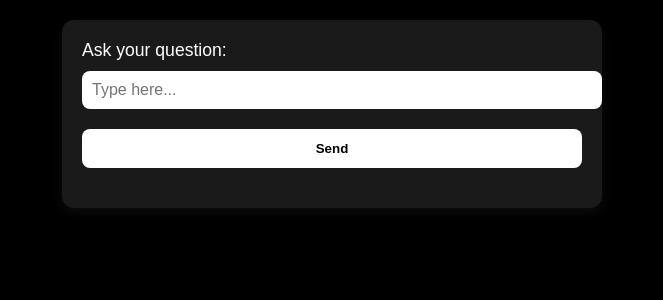
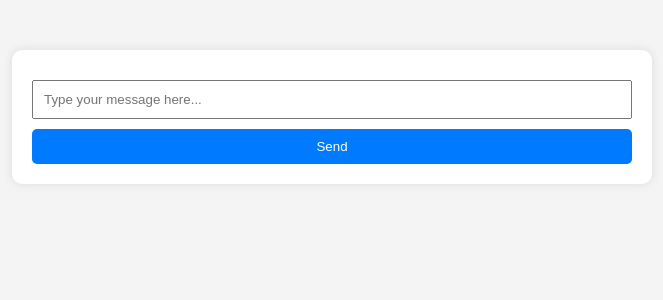
Before and after one commit to Istiyak4099/Vertex, a Flask app: page / in a window 1280 px wide. Shown: the top 300 px of the page, without its empty margins (308-971 px from the left). Run offline with Flask 3, Linux system fonts and the light colour scheme.

Commit message:
Update HTML code to integrate chatbot with Render backend API
Update frontend HTML and JavaScript to send and receive messages with Render backend API at /chat endpoint

```diff
--- a/templates/index.html
+++ b/templates/index.html
@@ -6,86 +6,100 @@
   <title>Vertex</title>
   <style>
     body {
+      font-family: Arial, sans-serif;
+      background: #f4f4f4;
       margin: 0;
-      font-family: Arial, sans-serif;
-      background-color: #000;
-      color: #fff;
-      display: flex;
-      flex-direction: column;
-      align-items: center;
+      padding: 0;
+    }
+    #chat-container {
+      width: 90%;
+      max-width: 600px;
+      margin: 50px auto;
+      background: #fff;
       padding: 20px;
+      border-radius: 10px;
+      box-shadow: 0 0 10px rgba(0,0,0,0.1);
     }
-
-    .card {
-      background-color: #1a1a1a;
-      border-radius: 12px;
-      padding: 20px;
-      width: 100%;
-      max-width: 500px;
-      box-shadow: 0 4px 12px rgba(255, 255, 255, 0.05);
-      margin-bottom: 20px;
-    }
-
-    .label {
-      font-size: 1.1em;
+    #messages {
+      max-height: 400px;
+      overflow-y: auto;
       margin-bottom: 10px;
     }
-
-    .textbox {
+    .message {
+      padding: 10px;
+      margin: 5px 0;
+      border-radius: 5px;
+    }
+    .user {
+      background: #d1e7dd;
+      text-align: right;
+    }
+    .bot {
+      background: #f8d7da;
+      text-align: left;
+    }
+    #user-input {
       width: 100%;
       padding: 10px;
+      box-sizing: border-box;
+    }
+    #send-btn {
+      margin-top: 10px;
+      padding: 10px 20px;
+      width: 100%;
+      background: #007bff;
+      color: white;
       border: none;
-      border-radius: 8px;
-      font-size: 1em;
-      margin-bottom: 20px;
+      cursor: pointer;
+      border-radius: 5px;
     }
-
-    .button {
-      padding: 12px 20px;
-      background-color: #fff;
-      color: #000;
-      border: none;
-      border-radius: 8px;
-      font-weight: bold;
-      cursor: pointer;
-      width: 100%;
-    }
-
-    .response {
-      margin-top: 20px;
-      font-style: italic;
+    #send-btn:hover {
+      background: #0056b3;
     }
   </style>
 </head>
 <body>
-  <div class="card">
-    <div class="label">Ask your question:</div>
-    <input type="text" id="userInput" class="textbox" placeholder="Type here..." />
-    <button class="button" onclick="sendMessage()">Send</button>
-    <div class="response" id="responseText"></div>
+  <div id="chat-container">
+    <div id="messages"></div>
+    <input type="text" id="user-input" placeholder="Type your message here..." />
+    <button id="send-btn">Send</button>
   </div>
 
   <script>
-    async function sendMessage() {
-      const input = document.getElementById("userInput").value;
-      const responseBox = document.getElementById("responseText");
+    const messagesContainer = document.getElementById('messages');
+    const userInput = document.getElementById('user-input');
+    const sendBtn = document.getElementById('send-btn');
 
-      responseBox.textContent = "Thinking...";
+    sendBtn.addEventListener('click', async () => {
+      const message = userInput.value.trim();
+      if (!message) return;
+
+      appendMessage(message, 'user');
+      userInput.value = '';
 
       try {
-        const response = await fetch("/chat", {
-          method: "POST",
+        const response = await fetch('https://vertex-gbzf.onrender.com/chat', {
+          method: 'POST',
           headers: {
-            "Content-Type": "application/json",
+            'Content-Type': 'application/json',
           },
-          body: JSON.stringify({ prompt: input }),
+          body: JSON.stringify({ message }),
         });
 
         const data = await response.json();
-        responseBox.textContent = data.reply || "No response from AI.";
+        appendMessage(data.reply || 'No response', 'bot');
       } catch (error) {
-        responseBox.textContent = "Error connecting to server.";
+        appendMessage('Error: Could not connect to server.', 'bot');
+        console.error(error);
       }
+    });
+
+    function appendMessage(text, sender) {
+      const messageDiv = document.createElement('div');
+      messageDiv.className = `message ${sender}`;
+      messageDiv.innerText = text;
+      messagesContainer.appendChild(messageDiv);
+      messagesContainer.scrollTop = messagesContainer.scrollHeight;
     }
   </script>
 </body>
```
